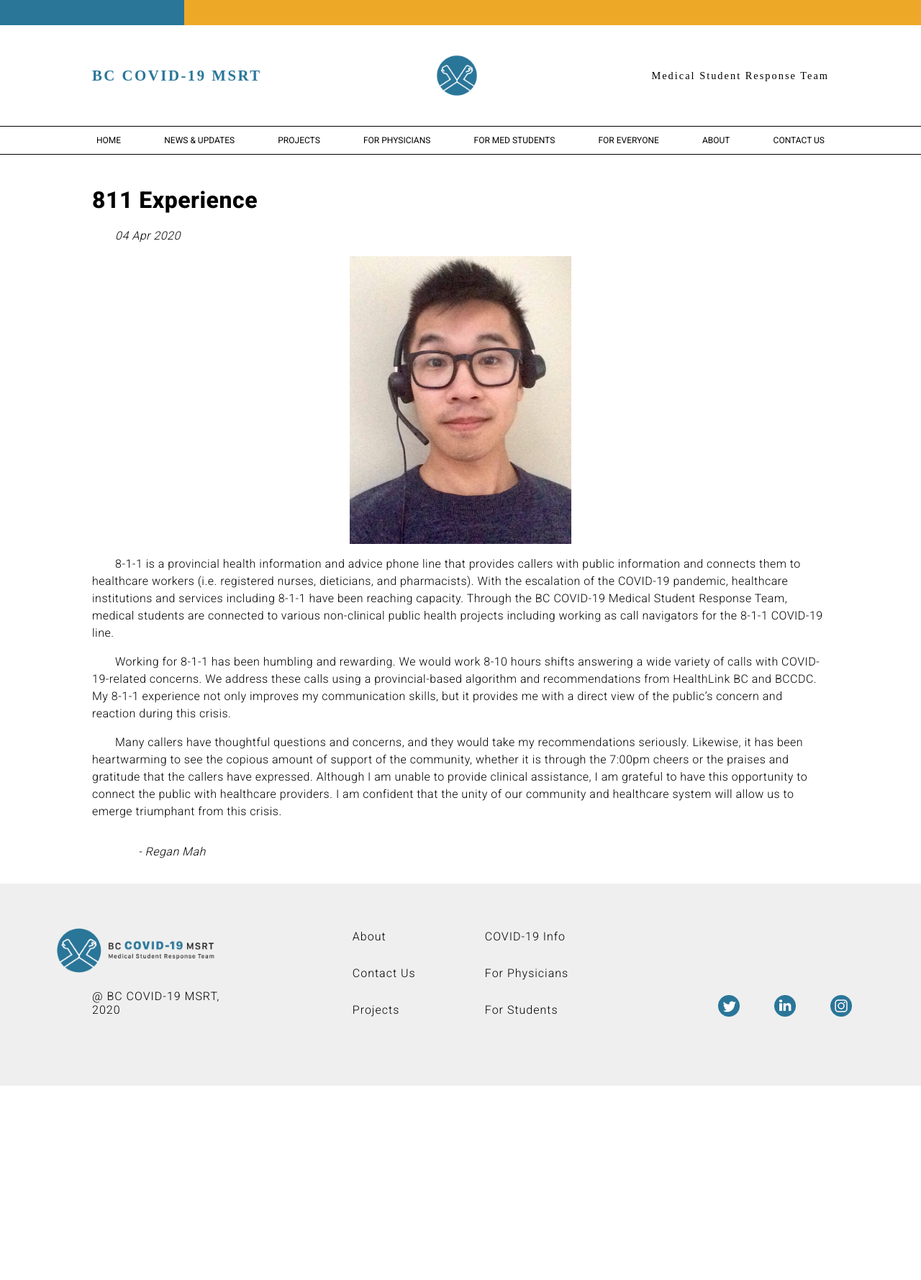
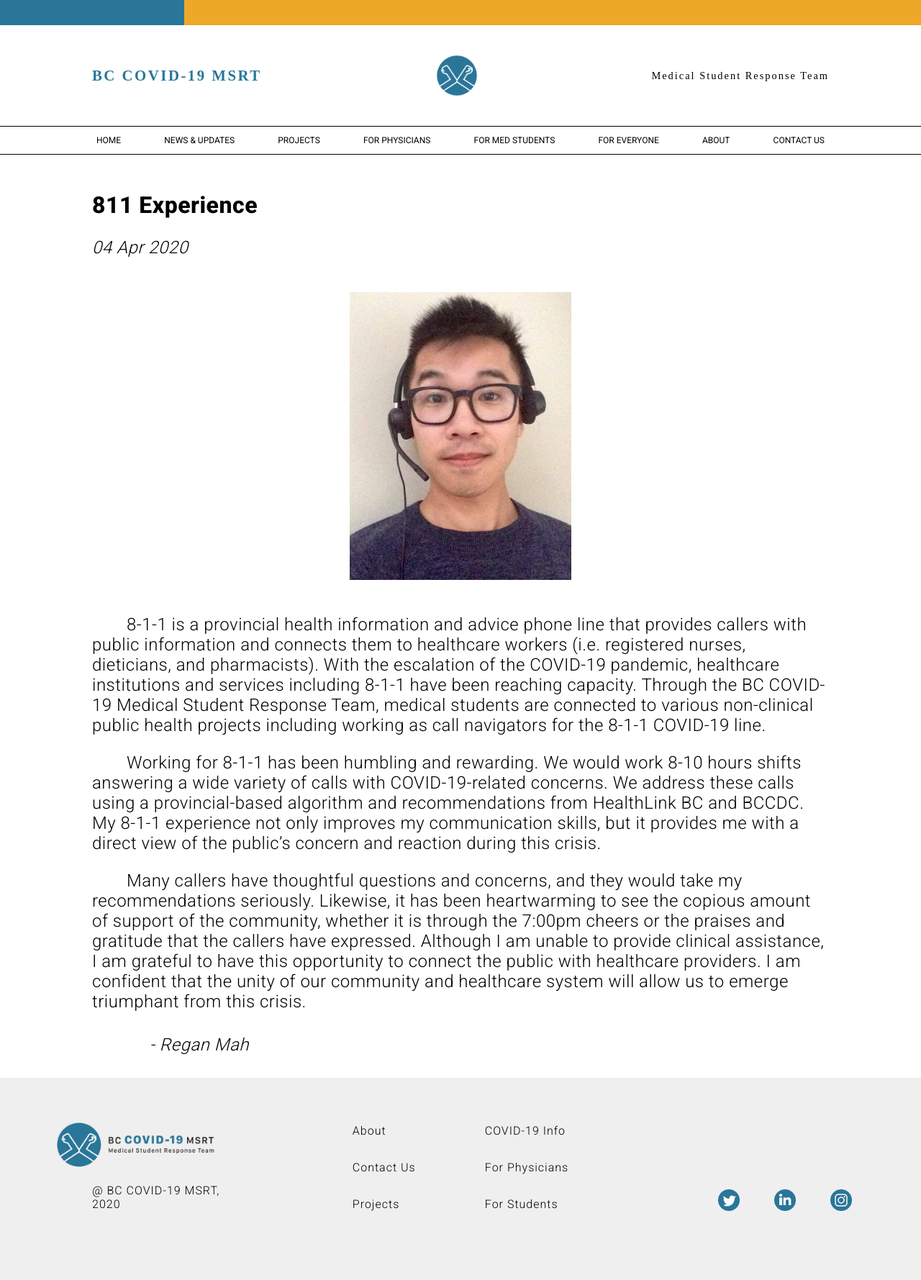
Before and after one commit to wecanmsrt/bcmsrt.github.io, a Jekyll site: the page built from _posts/2020-04-04-811-experience.html, in a window 1280 px wide. Shown: the whole page at 72% size. Built offline with Jekyll 4.4.1, drawn with Linux system fonts in a browser that asks for light colours; some web fonts are replaced; before the commit the page ends 1509 px from its top, so only the background shows below that.

Commit message:
prettier post

```diff
--- a/_layouts/post.html
+++ b/_layouts/post.html
@@ -5,7 +5,7 @@ layout: default
 <div class="container">
   <div class="post">
     <h2>{{ page.title }}</h2>
-    <p style="font-style:italic;">{{ page.date | date_to_string }}</p>
+    <p style="font-style:italic; text-indent: 0;">{{ page.date | date_to_string }}</p>
     <img class="post-img" src="/assets/images/{{ page.image }}">
     {{ content }}
   </div>
--- a/_sass/main.scss
+++ b/_sass/main.scss
@@ -731,15 +731,19 @@ footer {
 
 .post {
   h2, p {
-    font-size: 1rem;
+    font-size: 1.5rem;
     font-family: 'Roboto', sans-serif;
     font-weight: 300;
-    line-height: 1.5rem;
     letter-spacing: 0.5px;
+
+    @media screen and (max-width: $transition-width-mobile) {
+      font-size: 1rem;
+      line-height: 1.5rem;
+    }
   }
 
   p {
-    text-indent: 2rem;
+    text-indent: 2em;
   }
 
   h2 {
@@ -749,10 +753,11 @@ footer {
 
   img {
     display: block;
-    margin: 0 auto;
+    margin: 3rem auto;
     max-width: 30%;
 
     @media screen and (max-width: $transition-width-mobile) {
+      margin: 0 auto;
       max-width: 60%;
     }
   }
```
